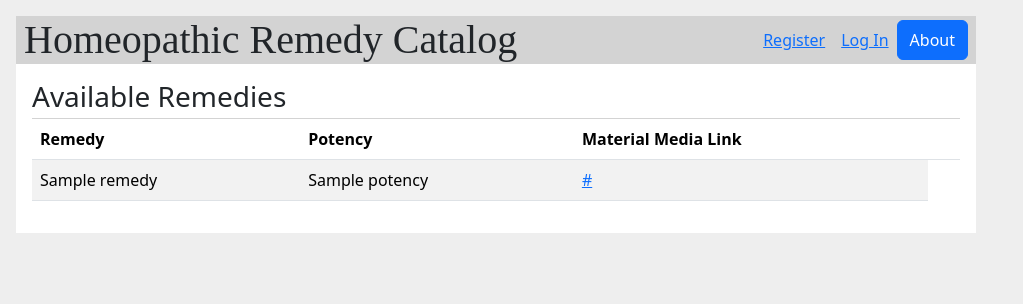
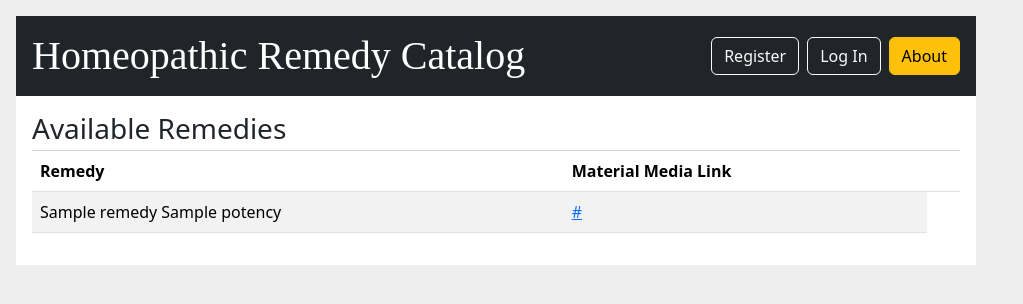
Before and after one commit to ksuviper/miniproject3AS, a Flask app: template flaskr/templates/homeo/index.html in a window 1280 px wide. Shown: the top 304 px of the page, without its empty margins (0-1023 px from the left). Run offline with Flask 3, Linux system fonts and the light colour scheme; the template is opened without the code that fills it: most values are stand-ins (such as "Sample title", 1, 10 or a date in 2020).

Commit message:
updated template page header. added cancel buttons to create and update pages.

```diff
--- a/flaskr/schema.sql
+++ b/flaskr/schema.sql
@@ -25,6 +25,9 @@ CREATE TABLE remedy_potency (
   potency TEXT NOT NULL UNIQUE
 );
 
+INSERT INTO remedy_potency (potency) VALUES ('6X');
+INSERT INTO remedy_potency (potency) VALUES ('12X');
+INSERT INTO remedy_potency (potency) VALUES ('30X');
 INSERT INTO remedy_potency (potency) VALUES ('3C');
 INSERT INTO remedy_potency (potency) VALUES ('6C');
 INSERT INTO remedy_potency (potency) VALUES ('12C');
--- a/flaskr/static/style.css
+++ b/flaskr/static/style.css
@@ -7,7 +7,7 @@ nav { background: lightgray; display: flex; align-items: center; padding: 0 0.5r
 nav h1 { flex: auto; margin: 0; }
 nav h1 a { text-decoration: none; padding: 0.25rem 0.5rem; }
 nav ul  { display: flex; list-style: none; margin: 0; padding: 0; }
-nav ul li a, nav ul li span, header .action { display: block; padding: 0.5rem; }
+nav ul li a, nav ul li span, header .action { display: block; padding: 0.5rem;}
 .content { padding: 0 1rem 1rem; }
 .content > header { border-bottom: 1px solid lightgray; display: flex; align-items: flex-end; }
 .content > header h3 { flex: auto; margin: 1rem 0 0.25rem 0; }
@@ -25,3 +25,4 @@ nav ul li a, nav ul li span, header .action { display: block; padding: 0.5rem; }
 .table-striped tbody tr:nth-of-type(2n+1) { background-color: rgba(0,0,0,.05); }
 input.danger { color: #cc2f2e; }
 input[type=submit] { align-self: start; min-width: 10em; }
+input[type=button] { align-self: start; min-width: 10em; }
--- a/flaskr/templates/base.html
+++ b/flaskr/templates/base.html
@@ -3,21 +3,32 @@
     <title>{% block title %}{% endblock %} - miniproject3AS</title>
     <link rel="stylesheet" href="{{ url_for('static', filename='style.css') }}">
     <link href="https://cdn.jsdelivr.net/npm/bootstrap@5.3.2/dist/css/bootstrap.min.css" rel="stylesheet" integrity="sha384-T3c6CoIi6uLrA9TneNEoa7RxnatzjcDSCmG1MXxSR1GAsXEV/Dwwykc2MPK8M2HN" crossorigin="anonymous">
+    <meta name="theme-color" content="#712cf9">
     {% block head %}{%  endblock %}
 </head>
 
 <body>
-    <nav>
+    <nav class="p-3 text-bg-dark">
       <h1>Homeopathic Remedy Catalog</h1>
       <ul>
         {% if g.user %}
-            <li><span>{{ g.user['username'] }}</span></li>
-            <li><a href="{{ url_for('auth.logout') }}">Log Out</a></li>
+            <li><span>Welcome, {{ g.user['displayname'] }}</span></li>
+            <li><form action="{{ url_for('auth.logout') }}">
+                <button type="submit" class="btn btn-outline-light me-2" value="Logout">Log Out</button>
+                </form>
+            </li>
         {% else %}
-            <li><a href="{{ url_for('auth.register') }}">Register</a></li>
-            <li><a href="{{ url_for('auth.login') }}">Log In</a></li>
+            <li><form action="{{ url_for('auth.register') }}">
+                <button type="submit" class="btn btn-outline-light me-2" value="Register">Register</button>
+                </form>
+            </li>
+            <li><form action="{{ url_for('auth.login') }}">
+                <button type="submit" class="btn btn-outline-light me-2" value="Login">Log In</button>
+                </form>
+            </li>
+
         {% endif %}
-      <button type="button" class="btn btn-primary" data-bs-toggle="modal" data-bs-target="#aboutModal">About</button>
+      <button type="button" class="btn btn-warning" data-bs-toggle="modal" data-bs-target="#aboutModal">About</button>
       </ul>
     </nav>
     <div class="modal fade" id="aboutModal" tabindex="-1" aria-labelledby="exampleModalLabel" aria-hidden="true">
--- a/flaskr/templates/homeo/create.html
+++ b/flaskr/templates/homeo/create.html
@@ -16,6 +16,6 @@
     </select>
     <label for="materia_medica_link">Materia Medica Link</label>
     <input name="materia_medica_link" id="materia_medica_link" value="{{ request.form['materia_medica_link'] }}">
-    <input type="submit" value="Save">
+    <input type="submit" value="Save"><input type="submit" value="Cancel">
   </form>
 {% endblock %}
--- a/flaskr/templates/homeo/index.html
+++ b/flaskr/templates/homeo/index.html
@@ -12,7 +12,6 @@
     <thead class="thead-dark">
       <tr>
           <th scope="col">Remedy</th>
-          <th scope="col">Potency</th>
           <th scope="col">Material Media Link</th>
           <th scope="col"></th>
         </tr>
@@ -20,14 +19,13 @@
     <tbody>
     {% for remedy in remedies %}
       <tr>
-        <td>{{ remedy['Name'] }}</td>
-        <td>{{ remedy['Potency'] }}</td>
+        <td>{{ remedy['Name'] }} {{ remedy['Potency'] }}</td>
         <td><a href="{{ remedy['materia_medica_link'] }}" target="_blank">{{ remedy['materia_medica_link'] }}</a></td>
-        {% if g.user['id'] == remedy['user_id'] %}
+        {% if g.user %}
         <td><a class="action" href="{{ url_for('homeo.update', id=remedy['id']) }}">Edit</a></td>
         {% endif %}
       </tr>
-  {% endfor %}
+    {% endfor %}
     </tbody>
   </table>
 {% endblock %}
--- a/flaskr/templates/homeo/update.html
+++ b/flaskr/templates/homeo/update.html
@@ -18,6 +18,9 @@
     <input name="materia_medica_link" id="materia_medica_link" value="{{ request.form['materia_medica_link'] or remedy['materia_medica_link'] }}">
     <input type="submit" value="Save">
   </form>
+  <form action="/">
+    <input type="submit" value="Cancel">
+  </form>
   <form action="{{ url_for('homeo.delete', id=remedy['id']) }}" method="post">
     <input class="danger" type="submit" value="Delete" onclick="return confirm('Are you sure?');">
   </form>
```
